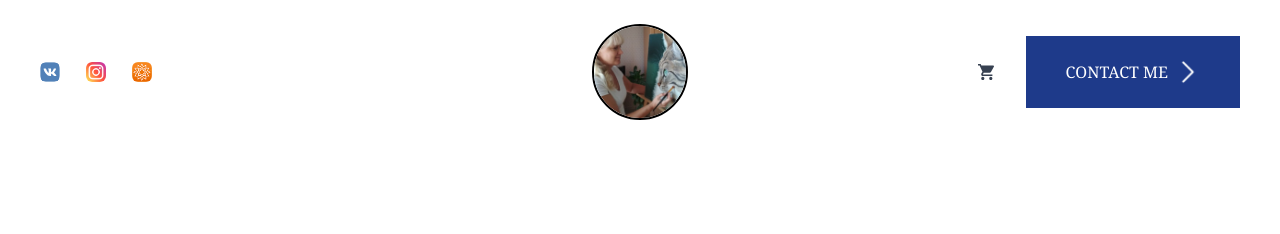
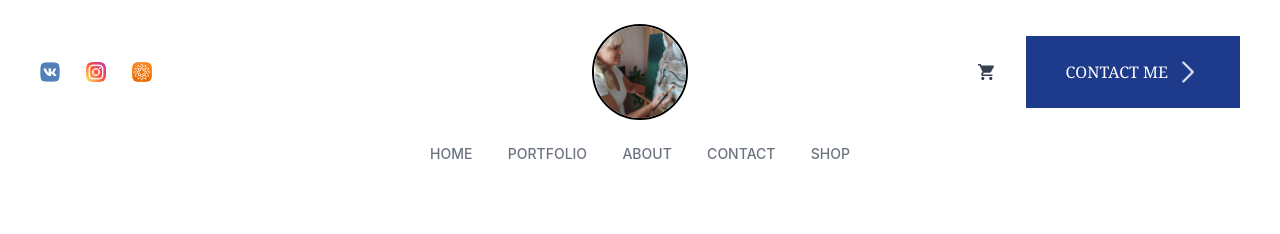
Before and after one commit to mishanhzer/testTask, a React (Create React App) app: page /contact in a window 1280 px wide. Shown: the top 234 px of the page. Built offline with nearby package versions, Linux system fonts and the light colour scheme.

Commit message:
start make navigate menu

```diff
--- a/src/assets/images/Images.tsx
+++ b/src/assets/images/Images.tsx
@@ -1,4 +1,15 @@
+import React from 'react'
+
 import testImgForm from './testImgForm.png'
 import mainPicture from './mainPicture.jpg'
 
 export { testImgForm, mainPicture }
+
+export const MainPicture = () => {
+  return (
+    <img
+      className={`w-128 h-15`}
+      src={mainPicture}
+      alt="mainPicture" />
+  )
+}
--- a/src/assets/logo/logo.tsx
+++ b/src/assets/logo/logo.tsx
@@ -6,12 +6,12 @@ import arrow from './logoHeader/arrow.png'
 
 export { mainLogo, arrow };
 
-interface Test {
+interface TypesLogo {
   name: string;
   src: string;
 }
 
-export const images: Test[] = [
+export const images: TypesLogo[] = [
   {
     name: "vkLogo",
     src: vkImg,
--- a/src/components/UI_kits/LinkAndButton.tsx
+++ b/src/components/UI_kits/LinkAndButton.tsx
@@ -1,7 +1,7 @@
 import React from "react";
 import { twMerge } from "tailwind-merge";
 import { Link } from "react-router-dom";
-import { arrow } from "../../assets/logo/logo";
+import { arrow, mainLogo } from "../../assets/logo/logo";
 import { classNamesLinkAndButton } from "./stylesUI_kits";
 
 interface ImageTypes {
@@ -21,24 +21,27 @@ interface ButtonTypes {
   disabled: boolean
 }
 
-const Image = ({ w, h }: ImageTypes) => {
+export const LinkMainLogo = () => {
   return (
-    <img
-      className={`ml-2 ${w} ${h} group-hover:translate-x-1 group-hover: transition`}
-      src={arrow}
-      alt="#"
-    />
-  );
-};
+    <Link
+      to='/'>
+      <img
+        className={`w-24 rounded-full border-2 border-black border-solid`}
+        src={mainLogo}
+        alt="mainLogo"
+      />
+    </Link>
+  )
+}
 
-export const LinkComponent = ({ ml, fz }: LinkTypes) => {
+export const LinkButton = ({ ml, fz }: LinkTypes) => {
   return (
     <Link
       to="/contact"
       className={twMerge(ml, fz, classNamesLinkAndButton)}
     >
       CONTACT ME
-      <Image w="w-6" h="h-6" />
+      <ImageBtn w="w-6" h="h-6" />
     </Link>
   );
 };
@@ -52,8 +55,18 @@ export const ButtonComponent = ({ mt, h, fz, disabled }: ButtonTypes) => {
         type="submit"
       >
         Submit
-        <Image w="w-5" h="h-5" />
+        <ImageBtn w="w-5" h="h-5" />
       </button>
     </div>
   );
 };
+
+const ImageBtn = ({ w, h }: ImageTypes) => {
+  return (
+    <img
+      className={`ml-2 ${w} ${h} group-hover:translate-x-1 group-hover: transition`}
+      src={arrow}
+      alt="#"
+    />
+  );
+};
--- a/src/components/app/App.tsx
+++ b/src/components/app/App.tsx
@@ -10,6 +10,7 @@ import {
 import { AppHeader } from "../appHeader/AppHeader";
 import { ContactMeRhf } from "../pages/ContactMe/ContactMeRhf";
 import { ContactMeAnt } from "../pages/ContactMe/ContactMeAnt";
+import { NavigateMenu } from "../navigateMenu/NavigateMenu";
 
 import "./app.css";
 
@@ -18,6 +19,7 @@ const App = () => {
     <Router>
       <div className={`w-full px-10`}>
         <AppHeader />
+        <NavigateMenu />
         <Routes>
           <Route path="/" element="" />
           {/* <Route path='/contact' element={<ContactMeRhf />} /> */}
@@ -25,10 +27,6 @@ const App = () => {
         </Routes>
       </div>
     </Router>
-
-    // <div className={`w-full px-10`}>
-    //   <AppHeader />
-    // </div>
   );
 };
 
--- a/src/components/appHeader/AppHeader.tsx
+++ b/src/components/appHeader/AppHeader.tsx
@@ -1,10 +1,10 @@
 import React from "react";
 
 import { Basket } from "../../assets/logo/logoHeader/Basket";
-import { LinkComponent } from "../UI_kits/LinkAndButton";
+import { LinkButton, LinkMainLogo } from "../UI_kits/LinkAndButton";
+import { ImagesAppheader } from './ImagesAppHeader'
 
-import { images, mainLogo } from "../../assets/logo/logo";
-import "./appHeader.css";
+import { images } from "../../assets/logo/logo";
 import "./appHeader.scss";
 
 export const AppHeader = () => {
@@ -13,31 +13,19 @@ export const AppHeader = () => {
       <div className={`flex flex-row w-1/4 justify-between`}>
         <div className={`flex w-28 justify-between`}>
           {images.map((item) => {
-            return <Img key={item.name} source={item.src} name={item.name} />;
+            return <ImagesAppheader key={item.name} source={item.src} name={item.name} />;
           })}
         </div>
       </div>
       <div>
-        <img
-          className={`w-24 rounded-full border-2 border-black border-solid`}
-          src={mainLogo}
-          alt="mainLogo"
-        />
+        <LinkMainLogo />
       </div>
       <div className={`flex justify-end items-center w-1/4 `}>
         <a className="w-4" href="#">
           <Basket className="fill-gray-700 w-4 h-4 hover:fill-black hover:transition" />
         </a>
-        <LinkComponent ml='ml-8' fz='text-base' />
+        <LinkButton ml='ml-8' fz='text-base' />
       </div>
     </header>
   );
 };
-
-const Img = ({ source, name }) => {
-  return (
-    <a href="#">
-      <img className={`w-5 rounded-md`} src={source} alt={name} />
-    </a>
-  );
-};
--- /dev/null
+++ b/src/components/appHeader/ImagesAppHeader.tsx
@@ -0,0 +1,14 @@
+import React from "react";
+
+interface TypesImagesAppHeader {
+  source: string
+  name: string
+}
+
+export const ImagesAppheader = ({ source, name }: TypesImagesAppHeader) => {
+  return (
+    <a href="#">
+      <img className={`w-5 rounded-md`} src={source} alt={name} />
+    </a>
+  );
+};
--- a/src/components/appHeader/appHeader.css
+++ /dev/null
@@ -1,3 +0,0 @@
-@tailwind base;
-@tailwind components;
-@tailwind utilities;
--- /dev/null
+++ b/src/components/navigateMenu/NavigateMenu.tsx
@@ -0,0 +1,30 @@
+import React from "react"
+
+const data = [
+  { name: 'home' },
+  { name: 'portfolio' },
+  { name: 'about' },
+  { name: 'contact' },
+  { name: 'shop' },
+]
+
+export const NavigateMenu = () => {
+  return (
+    <ul className={`w-420 flex mt-8 mx-auto justify-between group`}>
+      {data.map(item => {
+        return (
+          <ListItem name={item.name} />
+        )
+      })}
+    </ul>
+  )
+}
+
+const ListItem = ({ name }) => {
+  return (
+    <li className={`text-sm uppercase text-gray-500 font-medium no-underline hover:underline underline-offset-8 decoration-gray-600`}>
+      <a
+        href="#">{name}</a>
+    </li>
+  )
+}
--- a/src/components/pages/ContactMe/ContactMeAnt.tsx
+++ b/src/components/pages/ContactMe/ContactMeAnt.tsx
@@ -11,9 +11,9 @@ import { yupResolver } from '@hookform/resolvers/yup';
 const { TextArea } = Input;
 
 import { ButtonComponent } from "../../UI_kits/LinkAndButton";
+import { MainPicture } from "../../../assets/images/Images";
 import { Label } from "../ContactMe/Label";
 
-import { mainPicture } from '../../../assets/images/Images'
 import '../ContactMe/styles/changeStyleAnt.scss'
 import { classInputAnt, classLabelAnt, classMessageAnt } from '../ContactMe/styles/stylesContactMe'
 
@@ -49,10 +49,7 @@ export const ContactMeAnt = () => {
   return (
     <>
       <div className={`flex w-1200 mt-36 mx-auto`}>
-        <img
-          className={`w-128 h-15`}
-          src={mainPicture}
-          alt="mainPicture" />
+        <MainPicture />
         <Form
           style={{ maxWidth: 600, marginLeft: 70 }}
           onFinish={handleSubmit(onSubmit)}
@@ -71,7 +68,6 @@ export const ContactMeAnt = () => {
               style={{ width: 500, alignSelf: 'flex-end', marginLeft: 30 }}>
               <label className={classLabelAnt}>{<Label name='Last Name' />}</label>
               <Input style={classInputAnt} />
-
             </FormItem>
           </div>
           <FormItem
@@ -81,8 +77,6 @@ export const ContactMeAnt = () => {
             <label className={classLabelAnt}>{<Label name='Email' />}</label>
             <Input style={classInputAnt} />
           </FormItem>
-
-
           <FormItem
             control={control}
             name="message"
@@ -97,7 +91,7 @@ export const ContactMeAnt = () => {
           </Form.Item>
         </Form>
       </div>
-      <DevTool control={control} />
+      {/* <DevTool control={control} /> */}
     </>
   );
 }
--- a/src/components/pages/ContactMe/Input.tsx
+++ b/src/components/pages/ContactMe/Input.tsx
@@ -1,15 +1,19 @@
 import React from "react";
 import { Controller } from "react-hook-form";
 
-export const Input = ({ control, errors, name, place, ml, classTag }) => {
-  return (
-    <div>
-      <Controller
-        name={name}
-        control={control}
-        render={({ field }) => <input className={errors.firstName ? `${classTag} ${ml} border-red-500` : `${classTag} ${ml}`} id={name} placeholder={place} {...field} />}
-      />
-      {errors[name] && <p className={`${ml} text-red-500`}>{errors[name].message}</p>}
-    </div>
-  )
-}
+import { Label } from "./Label";
+import { classInputAnt, classLabelAnt } from '../ContactMe/styles/stylesContactMe'
+
+// Инпут для компонента ContactMeRhf
+// export const InputRhf = ({ control, errors, name, place, ml, classTag }) => {
+//   return (
+//     <div>
+//       <Controller
+//         name={name}
+//         control={control}
+//         render={({ field }) => <input className={errors.firstName ? `${classTag} ${ml} border-red-500` : `${classTag} ${ml}`} id={name} placeholder={place} {...field} />}
+//       />
+//       {errors[name] && <p className={`${ml} text-red-500`}>{errors[name].message}</p>}
+//     </div>
+//   )
+// }
--- a/src/components/pages/ContactMe/Label.tsx
+++ b/src/components/pages/ContactMe/Label.tsx
@@ -1,6 +1,10 @@
 import React from "react"
 
-export const Label = ({ name }) => {
+interface NameLabel {
+  name: string
+}
+
+export const Label = ({ name }: NameLabel) => {
   return (
     <div>{<span className={`text-red-500 self-center`}>*</span>} {name}</div>
   )
--- a/tailwind.config.js
+++ b/tailwind.config.js
@@ -5,6 +5,7 @@ module.exports = {
     extend: {
       spacing: {
         128: "32rem",
+        420: "420px",
         1200: "1200px",
       },
       fontSize: {
```
